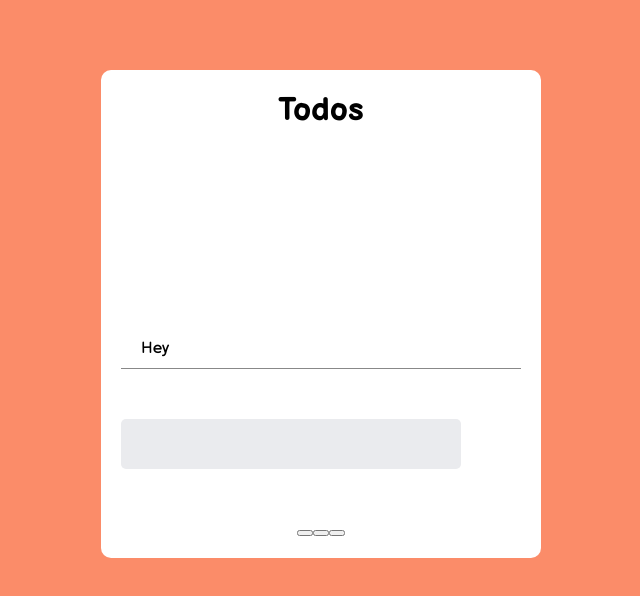
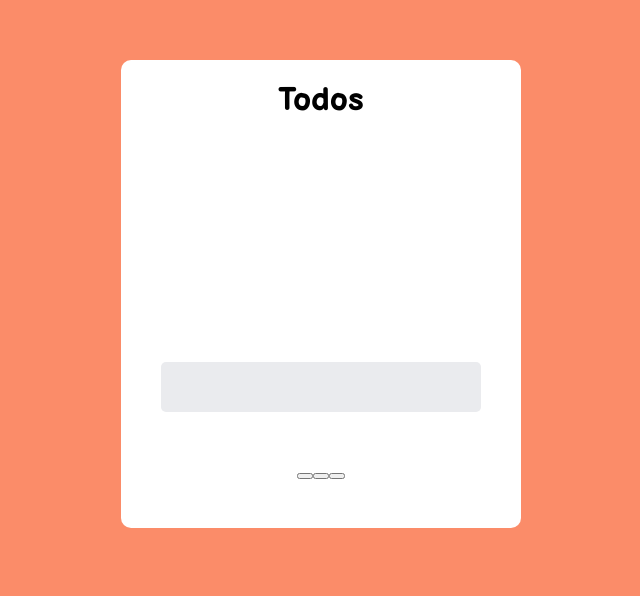
Before and after one commit to OsapBender/todos, a React (Create React App) app: page / in a window 1280 px wide. Shown: the part 182-778 px from the top of the page, without its empty margins (319-959 px from the left). Built offline with nearby package versions, Linux system fonts and the light colour scheme.

Commit message:
update: component input & todo

```diff
--- a/src/components/App/App.tsx
+++ b/src/components/App/App.tsx
@@ -5,7 +5,7 @@ import {initialState, reducer} from "../../store/reducer";
 
 
 const App: React.FC = () => {
-    const [state, dispatch] = useReducer(reducer, initialState)
+    const [state, dispatch] = useReducer(reducer, initialState);
     return (
         <StoreContext.Provider value={ {dispatch, state} }>
             <div className="App">
--- a/src/components/Input/Input.tsx
+++ b/src/components/Input/Input.tsx
@@ -1,5 +1,7 @@
-import React, {useRef, useState} from "react";
+import React, {useContext, useRef, useState} from "react";
 import styled from "styled-components";
+import {StoreContext} from "../../store/context";
+import {ADD_TODO} from "../../store/actions";
 
 const Container = styled.div`
   box-sizing: border-box;
@@ -27,21 +29,20 @@ const InputText = styled.input`
 `;
 
 const Button = styled.button`
-  opacity: ${(props: { isTyping: boolean }) => {
-    console.log(props.isTyping)
-    return props.isTyping ? '1' : '0'
-}};
-  visibility: ${(props) => props.isTyping ? 'visible' : 'hidden'};
-  position: relative;
-  min-width: 60px;
+  position: absolute;
+  right: 0;
+  width: 60px;
   height: 60px;
   background:#38b570;
   padding: 0;
   border: none;
   border-radius: 50%;
   outline: none;
-  transform: translateX(-10px);
-  transition: all .2s;
+  transition: all .3s;
+  opacity: ${(props: { isTyping: boolean }) => props.isTyping ? '1' : '0'};
+  visibility: ${(props) => props.isTyping ? 'visible' : 'hidden'};
+  transform: ${(props) => props.isTyping ? 'rotate(0deg) scale(1)' : 'rotate(-45deg) scale(0)'} translateX(-10px);
+
 
   &:before, &:after {
     content: '';
@@ -68,14 +69,16 @@ const Button = styled.button`
 
 export const Input: React.FC = () => {
     const [isText, setText] = useState('');
-
+    const {dispatch} = useContext(StoreContext);
 
     return (
         <Container>
             <InputText onChange={(e) => {
                 setText(e.target.value)
             }} type={'text'}/>
-            <Button isTyping={!!isText}/>
+            <Button isTyping={!!isText} onClick={() => {
+                dispatch({type: ADD_TODO, value: isText})
+            }}/>
         </Container>
     );
 };
--- a/src/components/Todo/Todo.tsx
+++ b/src/components/Todo/Todo.tsx
@@ -1,20 +1,20 @@
 import React, {useContext} from "react";
-import styled from 'styled-components'
+import styled, {keyframes} from 'styled-components'
 import {StoreContext} from "../../store/context";
 import {Input} from "../Input/Input";
 
 const Container = styled.div`
+  box-sizing: border-box;
   position:absolute;
   display:flex;
   top: 50%;
   left: 50%;
   align-items: center;
-  justify-content: space-between;
   transform: translate(-50%, 50%);
   flex-direction: column;
   width: 400px;
   height: 468px;
-  padding: 0 20px 20px 20px;
+  padding: 0 40px 40px 40px;
   margin: 0 auto;
   background: #fff;
   border-radius: 10px;
@@ -25,34 +25,63 @@ const ListWrapper = styled.div`
   flex-direction: column;
   align-items: center;
   width: 100%;
+  height: 100%;
+`;
+
+const Fact = styled.div`
+  position: relative;
+  width: 100%;
+  height: 170px;
+
 `;
 
 const List = styled.ul`
-  position:relative;
+  position: absolute;
   display:flex;
   flex-direction: column;
   width: 100%;
+  overflow: visible;
+`;
+
+const xTransform = keyframes`
+  from {
+    opacity: 0;
+    transform: translateX(-5%);
+  }
+  90% {
+    transform: translateX(2%);
+  }
+  to {
+  opacity: 1;
+    transform: translateX(0%);
+  }
 `;
 
 const Item = styled.li`
   box-sizing: border-box;
   width: 100%;
-  border-bottom: 1px solid #888;
-  padding: 10px 20px;
+  padding: 10px;
+  animation: 1s ${xTransform} ;
+
+  &:not(:first-child) {
+    border-top: 2px solid #eaebee;
+  }
 `;
 
+
 const Todo: React.FC = () => {
-    const {state} = useContext(StoreContext)
-    console.log(state)
+    const {state} = useContext(StoreContext);
 
     return (
         <Container>
             <h1>Todos</h1>
             <ListWrapper>
-                <List>
-                    <Item>Hey</Item>
-                </List>
-                <Input />
+                <Fact>
+                    <List>
+                        {state.todoList.map((item: String, idx) => <Item key={idx}>{item}</Item>)}
+                    </List>
+                </Fact>
+                <Input/>
                 <div>
                     <button type={"button"}></button>
                     <button type={"button"}></button>
--- /dev/null
+++ b/src/store/actions.js
@@ -0,0 +1 @@
+export const ADD_TODO = 'ADD_TODO';
--- a/src/store/reducer.ts
+++ b/src/store/reducer.ts
@@ -1,9 +1,14 @@
-import {IAction} from "./Interface";
+import {IAction, IState} from "./Interface";
+import {ADD_TODO} from "./actions";
 
-export const initialState = {name: 'Ivan'};
+export const initialState: IState = {todoList: []};
 export const reducer = (state = initialState, action: IAction) => {
     switch (action.type) {
+        case ADD_TODO: {
+            const newState = [...state.todoList, action.value];
+            return {...state, todoList: newState}
+        }
         default:
             return state;
     }
-}
+};
```
Also changed, not shown: src/store/Interface.ts (+5 -2 lines).
